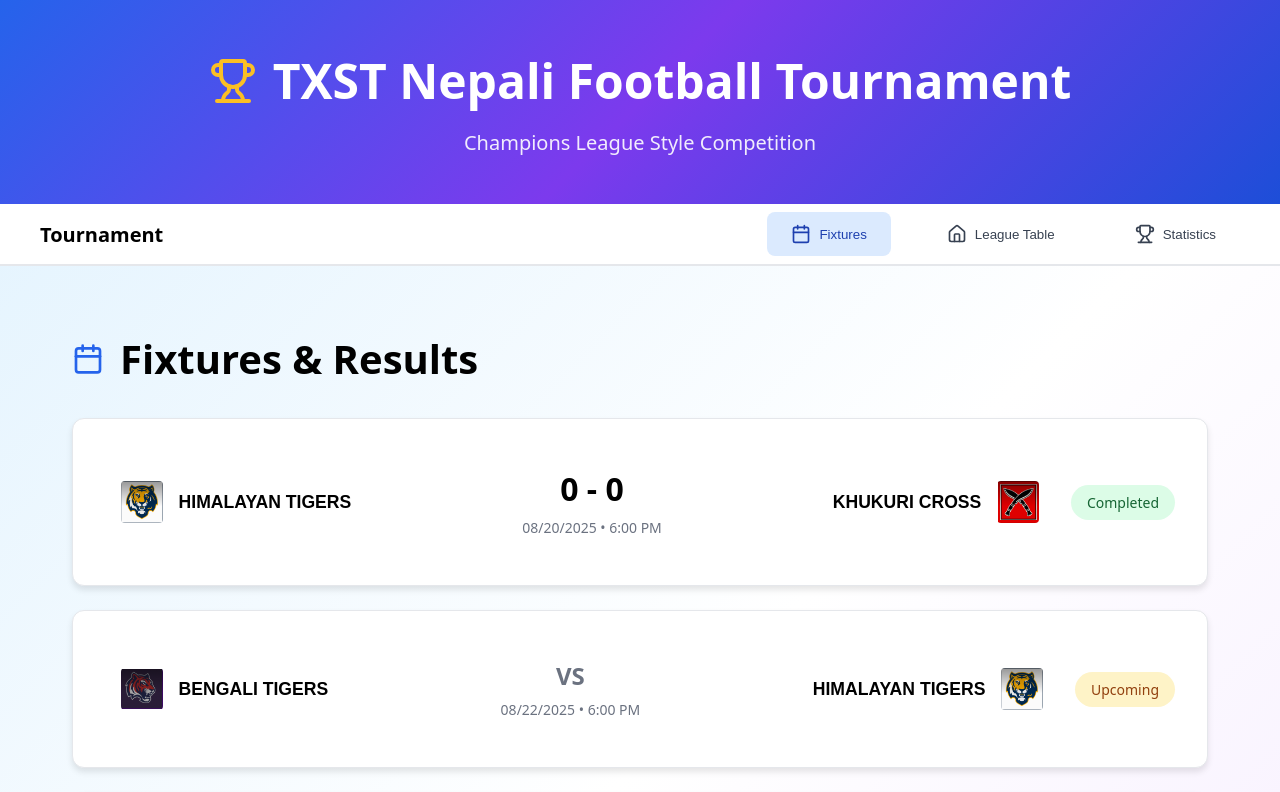
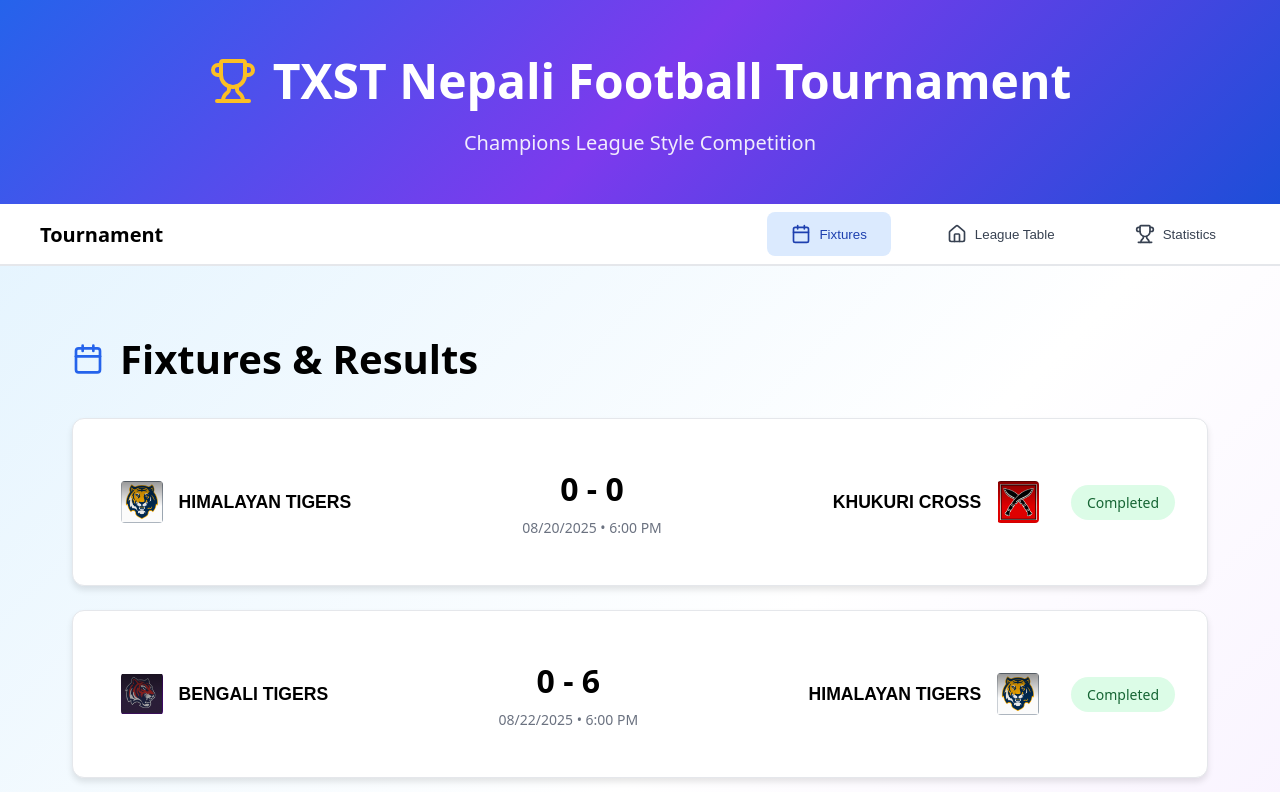
Before and after one commit to NirajanBanjade/Soccer_tournament_Nepal, a React (Create React App) app: page / in a window 1280 px wide. Shown: the top 792 px of the page. Built offline with nearby package versions, Linux system fonts and the light colour scheme.

Commit message:
second match

```diff
--- a/src/App.js
+++ b/src/App.js
@@ -76,16 +76,16 @@ const SoccerTournamentApp = () => {
       team2: 'HIMALAYAN TIGERS',
       date: '08/22/2025',
       time: '6:00 PM',
-      score1: null,
-      score2: null,
-      status: 'upcoming'
+      score1: 0,
+      score2: 6,
+      status: 'completed'
     },
     {
       id: 3,
       team1: 'KHUKURI CROSS',
       team2: 'BENGALI TIGERS',
       date: '08/24/2025',
-      time: '3:30 PM',
+      time: '6:30 PM',
       score1: null,
       score2: null,
       status: 'upcoming'
@@ -124,25 +124,27 @@ const SoccerTournamentApp = () => {
 
   // Tournament statistics - UPDATE THESE DAILY
   const stats = {
-    topScorer: { name: 'Player Name', team: 'TEAM NAME', goals: 0 },
-    topAssists: { name: 'Player Name', team: 'TEAM NAME', assists: 0 },
+    topScorer: { name: 'Kiran Rawat ', team: 'HIMALAYAN TIGERS', goals: 3 },
+    topAssists: { name: 'Kiran Rawat', team: 'HIMALAYAN TIGERS', assists: 3 },
     redCards: {
       count: 0,
       details: []
     },
     yellowCards: {
-      count: 2,
+      count: 3,
       details: [      { player: 'Kiran Rawat (HIMALAYAN TIGERS)', match: 1 },
-        { player: 'Mahesh Ghimire (KHUKURI CROSS)', match: 1 }]
+        { player: 'Mahesh Ghimire (KHUKURI CROSS)', match: 1 },
+      {player: 'Pallav Sarkar (Bengali Tigers),',match: 2}]
     }
   };
 
   // League table - UPDATE THESE DAILY
   const leagueTable = [
-    { team: 'HIMALAYAN TIGERS', wins: 0, losses: 0, draws: 1, points: 1, goalDiff: 0, goalsFor: 0, goalsAgainst: 0 },
+    { team: 'HIMALAYAN TIGERS', wins: 1, losses: 0, draws: 1, points: 4, goalDiff: 6, goalsFor: 6, goalsAgainst: 0 },
     { team: 'KHUKURI CROSS', wins: 0, losses: 0, draws: 1, points: 1, goalDiff: 0, goalsFor: 0, goalsAgainst: 0 },
     { team: 'NEPALI RHINOS', wins: 0, losses: 0, draws: 0, points: 0, goalDiff: 0, goalsFor: 0, goalsAgainst: 0 },
-    { team: 'BENGALI TIGERS', wins: 0, losses: 0, draws: 0, points: 0, goalDiff: 0, goalsFor: 0, goalsAgainst: 0 }
+    { team: 'BENGALI TIGERS', wins: 0, losses: 2, draws: 0, points: 0, goalDiff: -6, goalsFor: 0, goalsAgainst: 6 }
+
 
   ].sort((a, b) => b.points - a.points || b.goalDiff - a.goalDiff);
 
```
